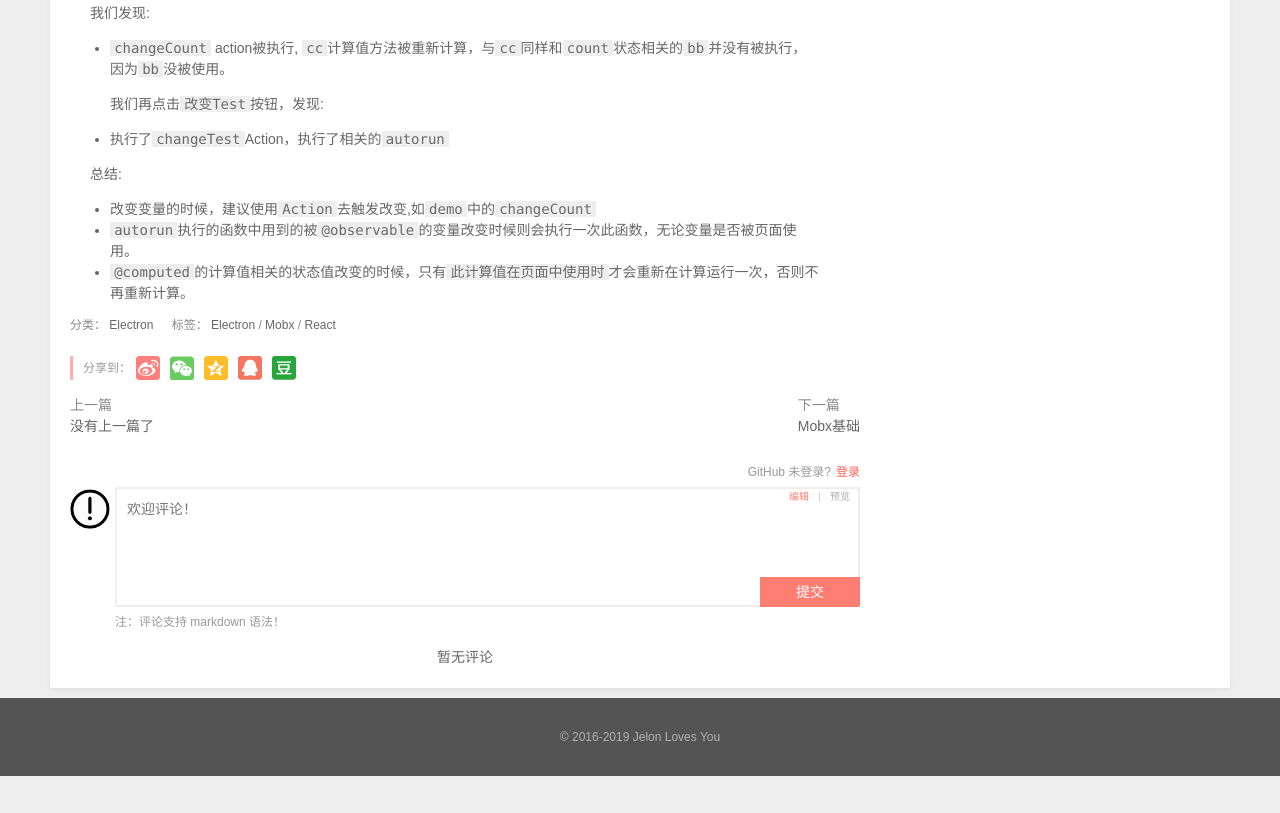
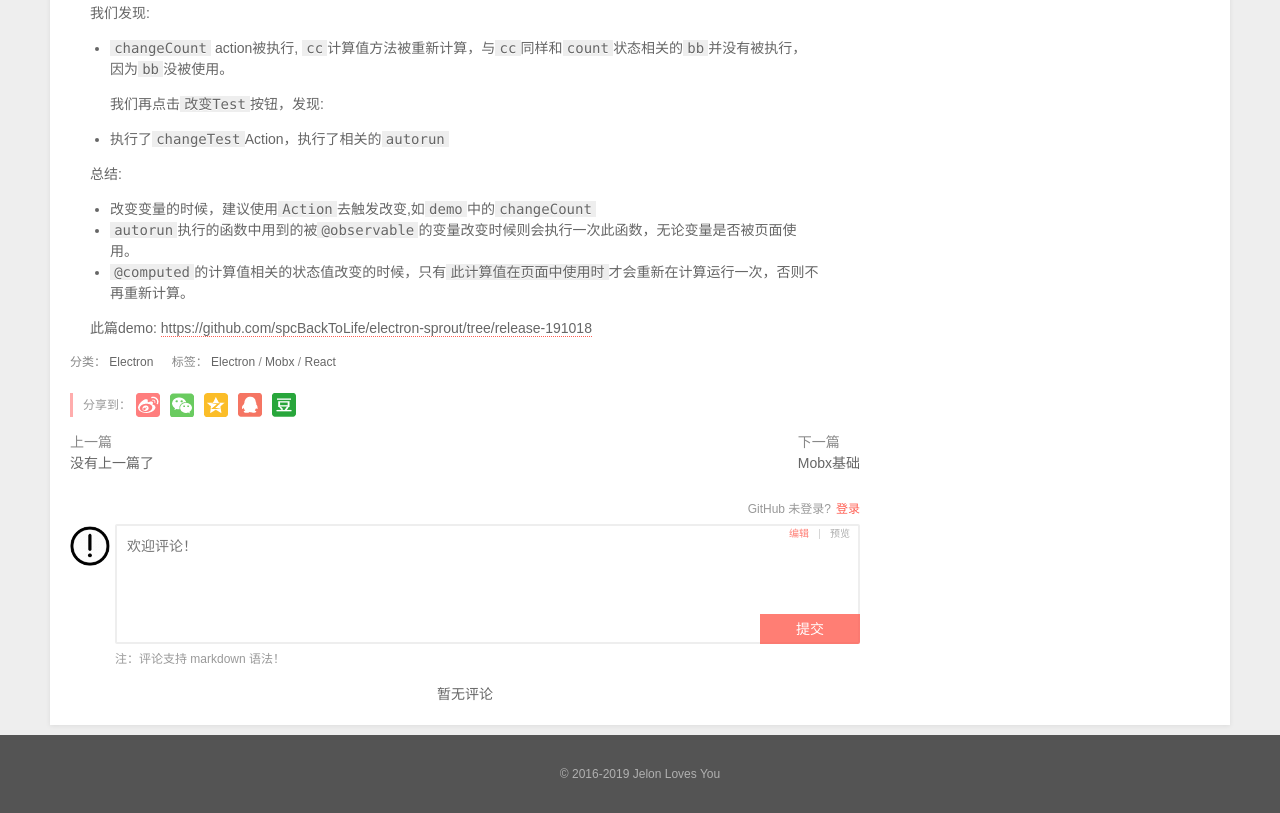
Before and after one commit to spcBackToLife/spcBackToLife.github.io, a plain HTML site: page 2019/10/18/Electron-react-mobx/index.html in a window 1280 px wide. Shown: the part 5257-6070 px from the top of the page. Before the commit the page ends 6033 px from the top, so only its background shows below. Drawn offline with Linux system fonts and the light colour scheme; no server answers.

Commit message:
Site updated: 2019-10-18 15:20:54

```diff
--- a/2019/10/18/Electron-react-mobx/index.html
+++ b/2019/10/18/Electron-react-mobx/index.html
@@ -197,6 +197,7 @@
 <li><code>autorun</code>执行的函数中用到的被<code>@observable</code>的变量改变时候则会执行一次此函数，无论变量是否被页面使用。</li>
 <li><code>@computed</code>的计算值相关的状态值改变的时候，只有<code>此计算值在页面中使用时</code>才会重新在计算运行一次，否则不再重新计算。</li>
 </ul>
+<p>此篇demo: <a href="https://github.com/spcBackToLife/electron-sprout/tree/release-191018" target="_blank" rel="noopener">https://github.com/spcBackToLife/electron-sprout/tree/release-191018</a></p>
 </li>
 </ol>
 
```
